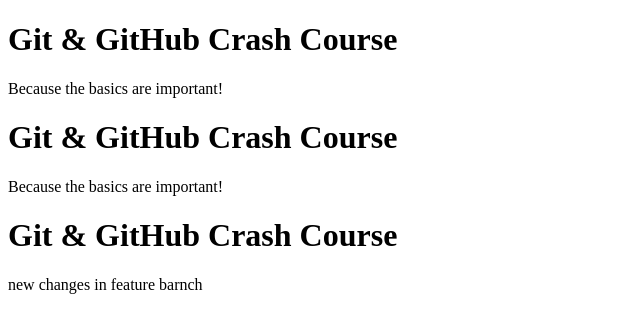
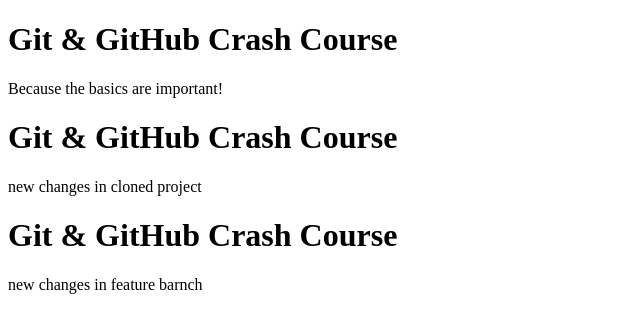
Before and after one commit to muthuavgrk/GitHubActionsTheCompleteGuideDemo, a plain HTML site: page index.html in a window 1280 px wide. Shown: the full height of the page, 0-640 px from the left. Drawn offline with Linux system fonts and the light colour scheme.

Commit message:
initial commit in cloned repo

```diff
--- a/index.html
+++ b/index.html
@@ -12,7 +12,7 @@
   </body>
   <body>
     <h1>Git & GitHub Crash Course</h1>
-    <p>Because the basics are important!</p>
+    <p>new changes in cloned project</p>
   </body>
   <body>
     <h1>Git & GitHub Crash Course</h1>
```
